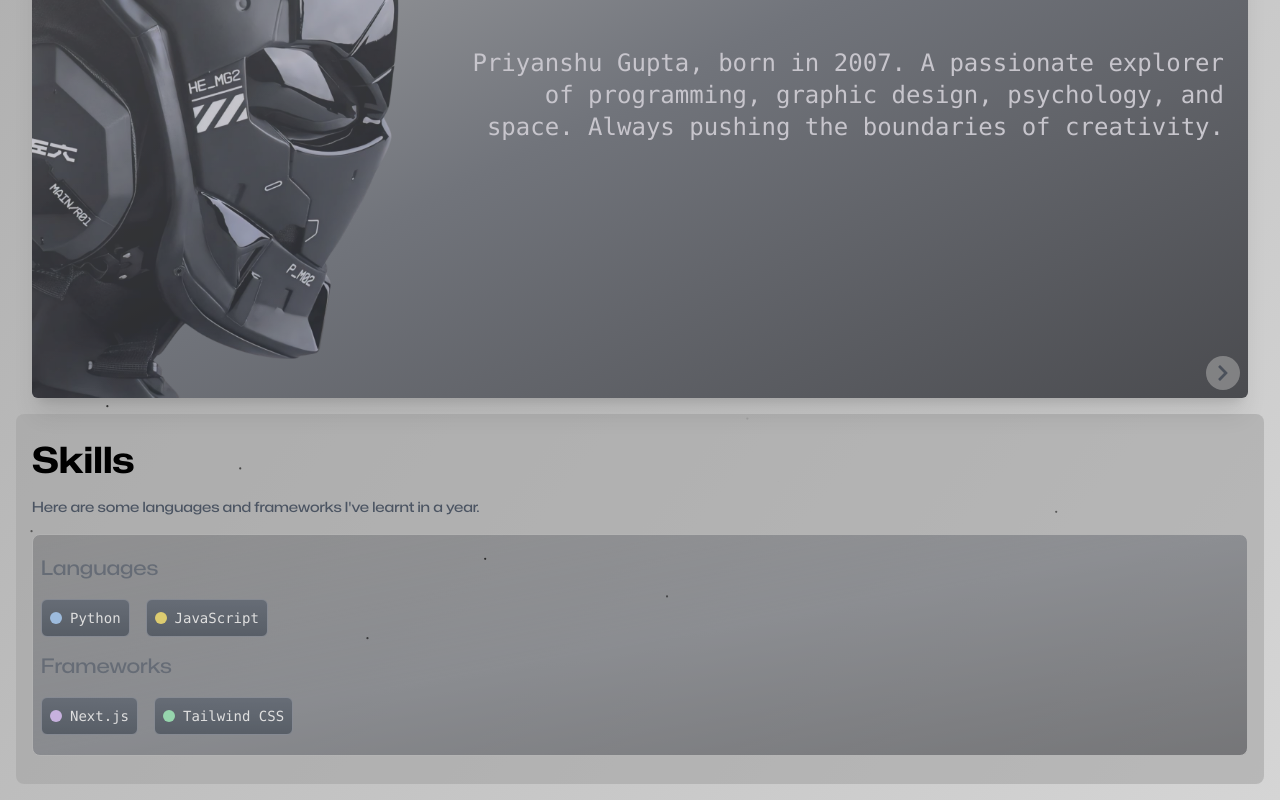
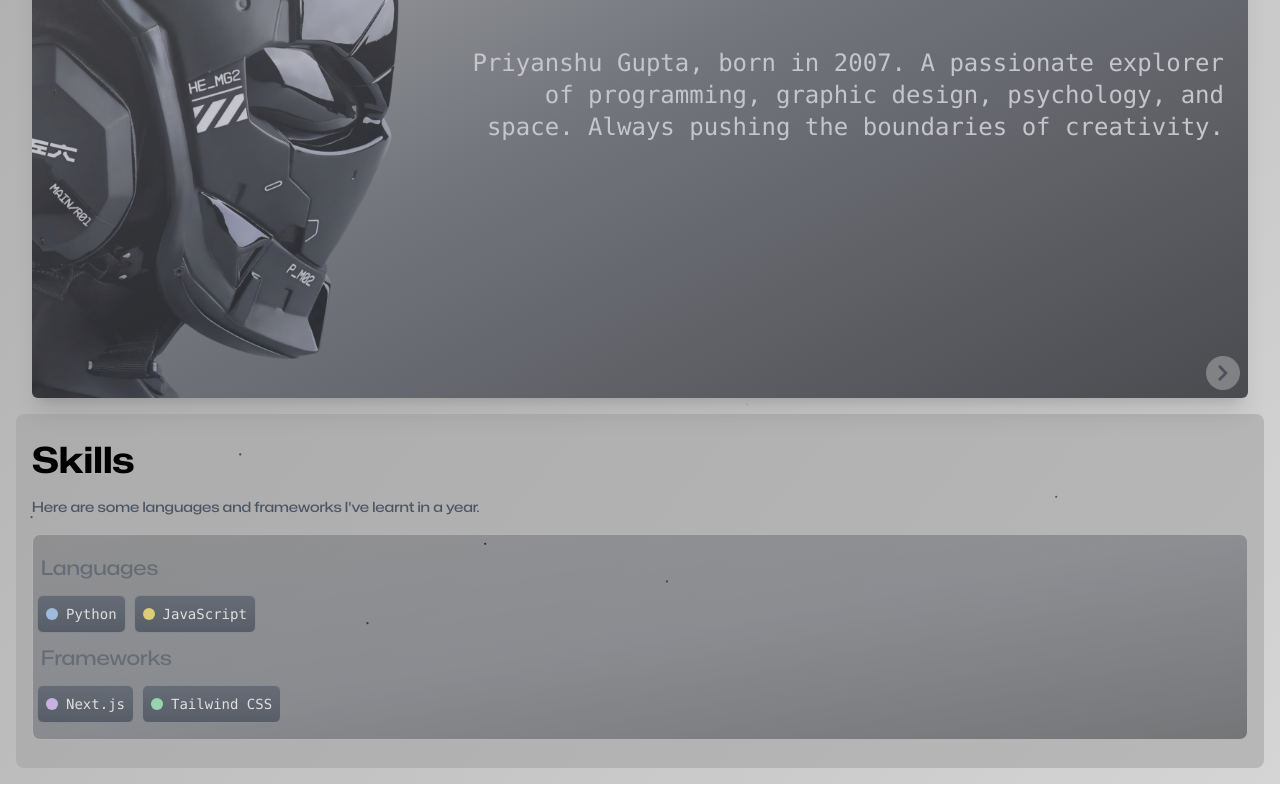
Before and after one commit to Priyansxu/Website, a Next.js app: page / in a window 1280 px wide. Shown: the part 823-1623 px from the top of the page. Built offline with nearby package versions, Linux system fonts and the light colour scheme.

Commit message:
Update Skills.js

```diff
--- a/components/Skills.js
+++ b/components/Skills.js
@@ -21,7 +21,7 @@ export default function Skills() {
           {languages.map((language, index) => (
             <div
               key={index}
-              className="flex items-center rounded-md border border-gray-500 bg-gradient-to-b from-gray-700 to-gray-800 p-2 m-2 text-center text-sm text-white"
+              className="flex items-center rounded-md border border-gray-500 bg-gradient-to-b from-gray-700 to-gray-800 p-2 m-1 ml-1 text-center text-sm text-white"
             >
               <div className={`w-3 h-3 rounded-full mr-2 ${circleColors[language]}`}></div>
               {language}
@@ -33,7 +33,7 @@ export default function Skills() {
           {frameworks.map((framework, index) => (
             <div
               key={index}
-              className="flex items-center rounded-md border border-gray-500 bg-gradient-to-b from-gray-700 to-gray-800 p-2 m-2 text-center text-sm text-white"
+              className="flex items-center rounded-md border border-gray-500 bg-gradient-to-b from-gray-700 to-gray-800 p-2 m-1 ml-1 text-center text-sm text-white"
             >
               <div className={`w-3 h-3 rounded-full mr-2 ${circleColors[framework]}`}></div>
               {framework}
```
